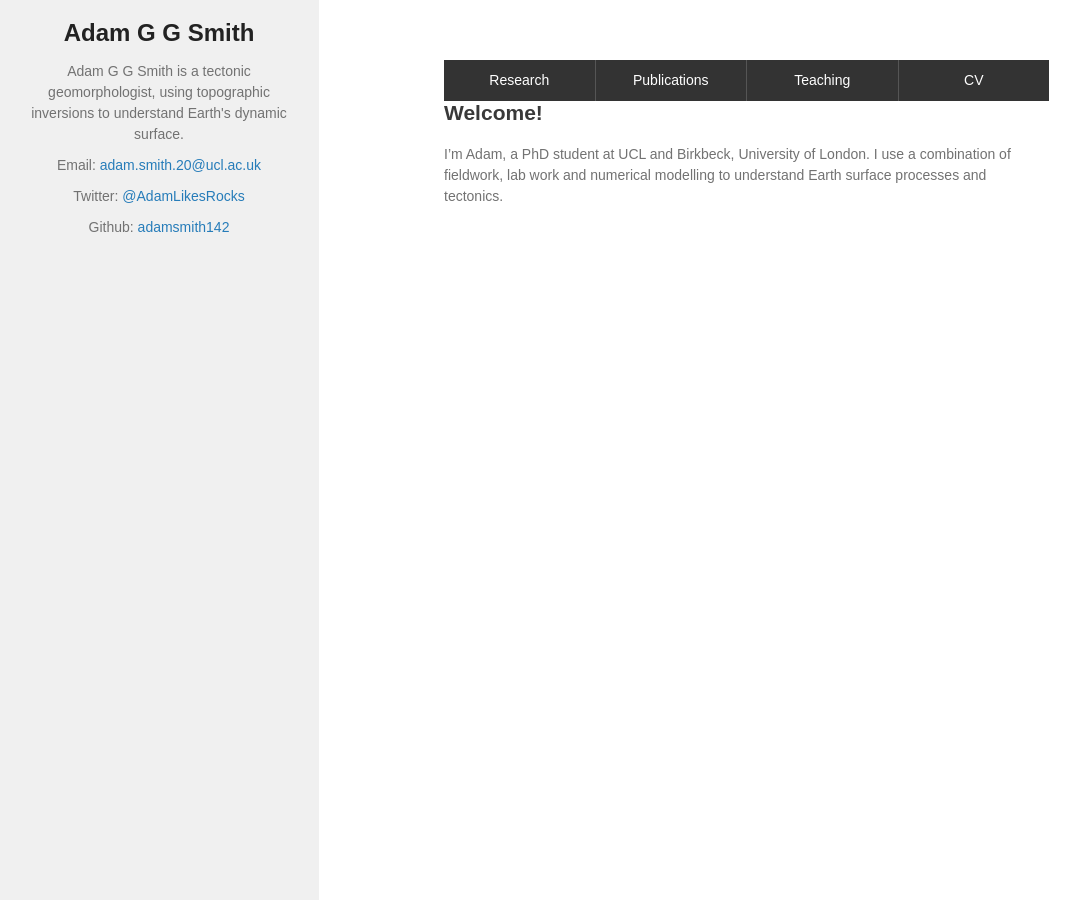
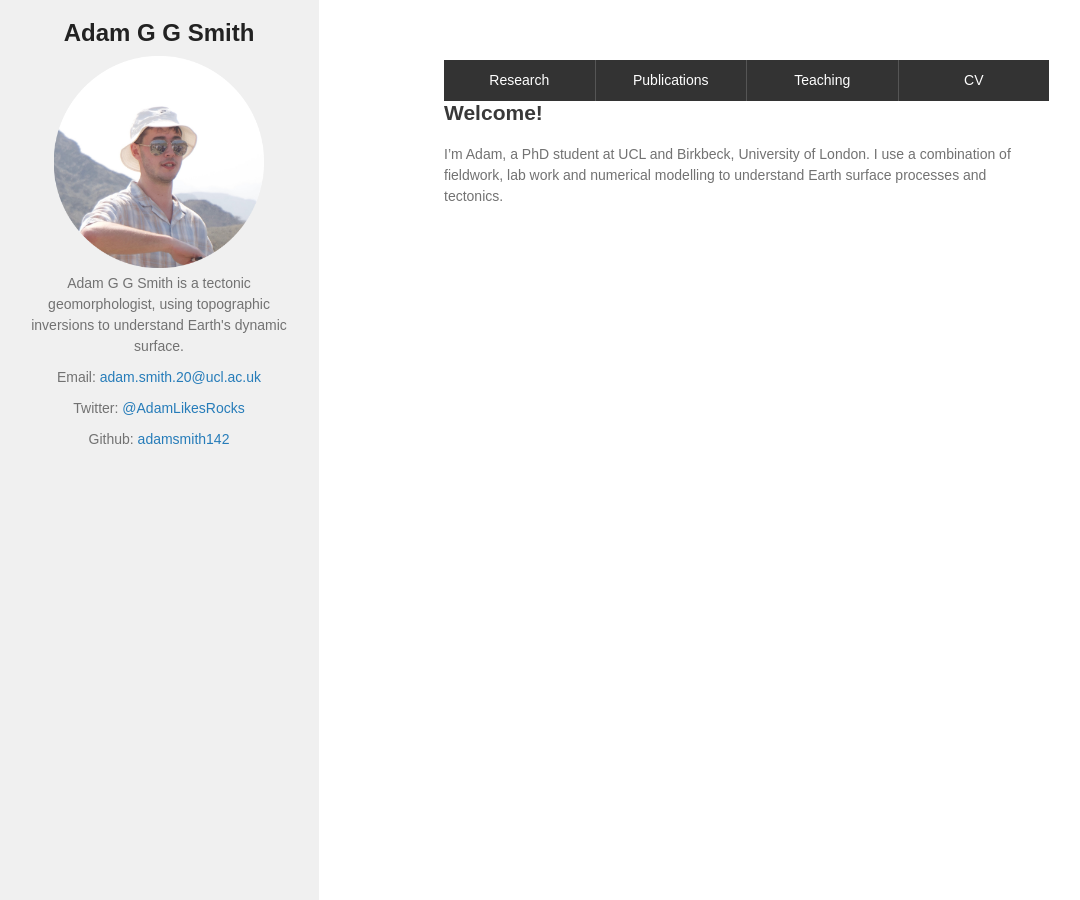
Before and after one commit to adamsmith142/adamsmith142.github.io, a Jekyll site: the page built from index.md, in a window 1280 px wide and 900 px high. Shown: the whole window, without its empty margins (1-1081 px from the left). Built offline with Jekyll 4.4.1, drawn with Linux system fonts in a browser that asks for light colours; our own code applies the rules of GitHub Pages for plain Markdown files.

Commit message:
Update default.html

```diff
--- a/_layouts/default.html
+++ b/_layouts/default.html
@@ -98,7 +98,8 @@
         <header>
             <h1>Adam G G Smith</h1>
             <div class="circular-logo">
-                <!-- ... (existing logo code) ... -->
+                   <img src="{{site.logo | relative_url}}" alt="Logo" />
+
             </div>
             <p>{{ site.description | default: site.github.project_tagline }}</p>
             <!-- Add your contact details here -->
```
